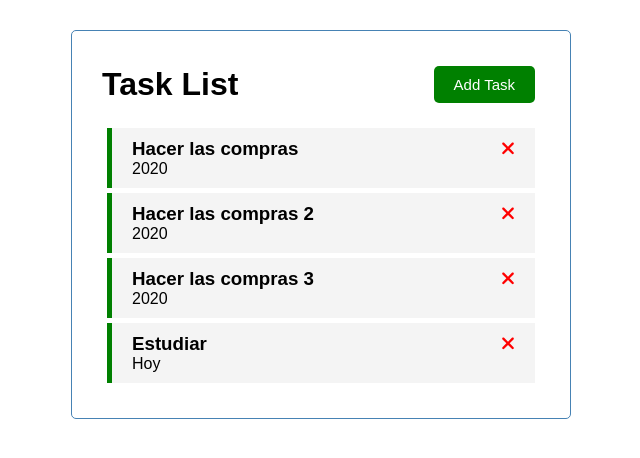
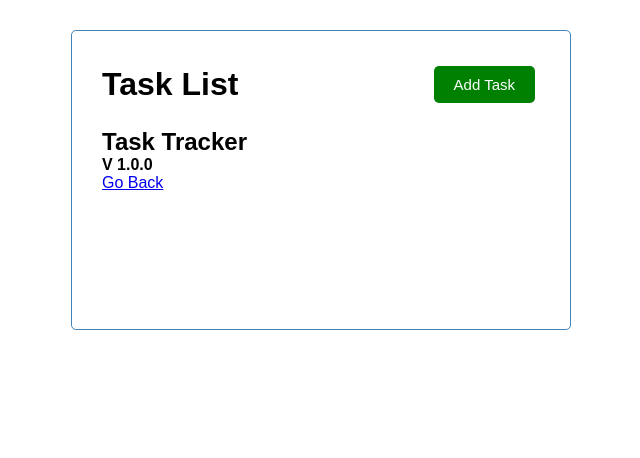
Before and after one commit to NDeleo94/TaskList, an Angular app: page /about in a window 1280 px wide. Before the commit this address led to /. Shown: the top 458 px of the page, without its empty margins (319-959 px from the left). Built offline with nearby package versions, Linux system fonts and the light colour scheme; data requests are answered from the project's data file.

Commit message:
added about component

```diff
--- a/db.json
+++ b/db.json
@@ -21,7 +21,7 @@
     {
       "text": "Estudiar",
       "day": "Hoy",
-      "reminder": true,
+      "reminder": false,
       "id": 4
     }
   ]
--- a/src/app/app.module.ts
+++ b/src/app/app.module.ts
@@ -11,8 +11,12 @@
 import { TasksComponent } from './components/tasks/tasks.component';
 import { TaskItemComponent } from './components/task-item/task-item.component';
 import { AddTaskComponent } from './components/add-task/add-task.component';
+import { AboutComponent } from './components/about/about.component';
 
-const appRoutes: Routes = [{ path: '', component: TasksComponent }];
+const appRoutes: Routes = [
+  { path: '', component: TasksComponent },
+  { path: 'about', component: AboutComponent },
+];
 
 @NgModule({
   declarations: [
@@ -22,6 +26,7 @@
     TasksComponent,
     TaskItemComponent,
     AddTaskComponent,
+    AboutComponent,
   ],
   imports: [
     BrowserModule,
--- /dev/null
+++ b/src/app/components/about/about.component.html
@@ -0,0 +1,5 @@
+<div>
+  <h2>Task Tracker</h2>
+  <h4>V 1.0.0</h4>
+  <a routerLink="/">Go Back</a>
+</div>
--- /dev/null
+++ b/src/app/components/about/about.component.ts
@@ -0,0 +1,15 @@
+import { Component, OnInit } from '@angular/core';
+
+@Component({
+  selector: 'app-about',
+  templateUrl: './about.component.html',
+  styleUrls: ['./about.component.css']
+})
+export class AboutComponent implements OnInit {
+
+  constructor() { }
+
+  ngOnInit(): void {
+  }
+
+}
--- a/src/app/components/header/header.component.html
+++ b/src/app/components/header/header.component.html
@@ -6,4 +6,3 @@
     (btnClick)="toggleAddTask()"
   ></app-button>
 </header>
-<app-tasks></app-tasks>
```
Also changed, not shown: src/app/components/about/about.component.css (added), 1 other file (tests, documents, lock files or other folders).
